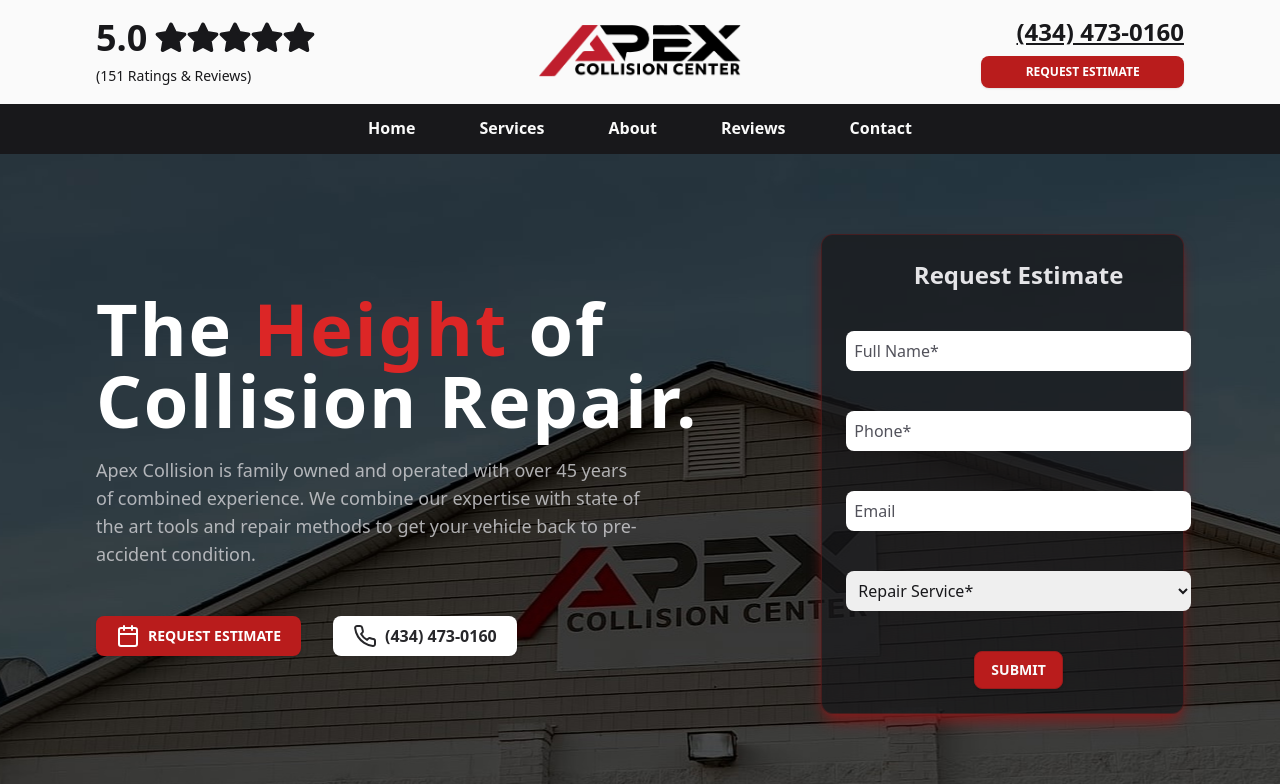
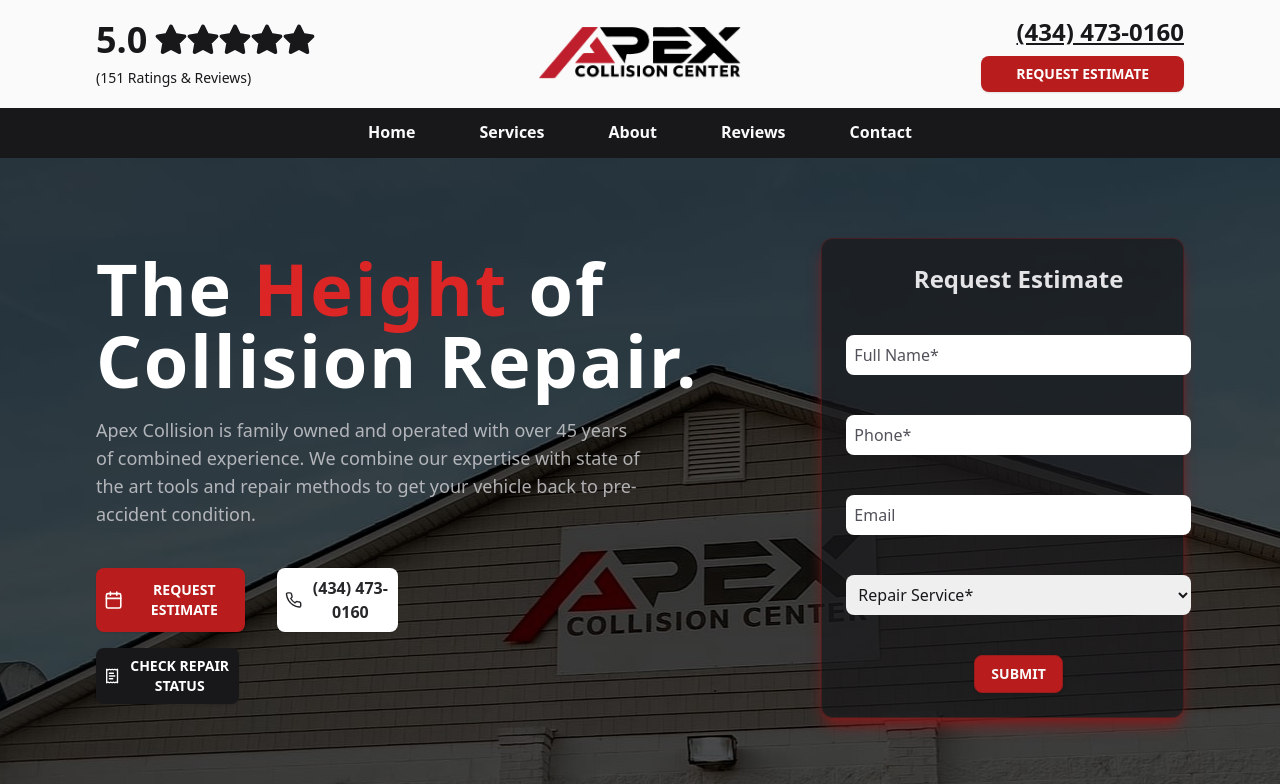
Before and after one commit to hillbrinkley/apex-collision-centers, an Astro site: page / in a window 1280 px wide. Shown: the top 784 px of the page. Built offline with nearby package versions, Linux system fonts and the light colour scheme; Astro itself is replaced by a stand-in of ours.

Commit message:
updates to landing actions

```diff
--- a/src/components/Header/CallToAction.astro
+++ b/src/components/Header/CallToAction.astro
@@ -1,7 +1,8 @@
 <div class="flex flex-col text-end gap-2">
  <a class="sm:font-semibold font-extrabold underline sm:text-2xl text-xs" href="tel:4344730160">(434) 473-0160</a>
+
  <a
-  class="py-2 sm:px-2 inline-flex items-center justify-center font-semibold rounded-lg shadow-sm bg-red-700 text-white disabled:pointer-events-none hover:bg-red-800 hover:cursor-pointer hover:transition duration-500 shadow-zinc-950/10 hover:shadow-md hover:shadow-zinc-950/20 text-xs sm:text-small hover:scale-105 uppercase"
+  class="py-2 sm:px-2 inline-flex items-center justify-center font-semibold rounded-lg shadow-sm bg-red-700 text-white disabled:pointer-events-none hover:bg-red-800 hover:cursor-pointer hover:transition duration-500 shadow-zinc-950/10 hover:shadow-md hover:shadow-zinc-950/20 text-xs sm:text-sm hover:scale-105 uppercase"
   href="#"
  >
   Request Estimate
--- a/src/components/Header/Logo.astro
+++ b/src/components/Header/Logo.astro
@@ -1,3 +1,3 @@
-<div class="grid place-content-center">
+<a class="grid place-content-center" href="/">
  <img src="/logos/red.png" alt="Apex Collision Center Logo" width={225} />
-</div>
+</a>
--- a/src/components/Header/Star.astro
+++ b/src/components/Header/Star.astro
@@ -8,5 +8,6 @@
  stroke-width="3"
  stroke-linecap="round"
  stroke-linejoin="round"
+ class="hover:scale-110 duration-200 transition hover:rotate-6 hover:fill-yellow-300"
  ><polygon points="12 2 15.09 8.26 22 9.27 17 14.14 18.18 21.02 12 17.77 5.82 21.02 7 14.14 2 9.27 8.91 8.26 12 2"></polygon></svg
 >
--- a/src/components/Landing/LandingActions.astro
+++ b/src/components/Landing/LandingActions.astro
@@ -1,6 +1,7 @@
-<div class="sm:flex md:w-full mt-2 gap-8 grid grid-flow-col grid-cols-2 md:place-content-center md:justify-start">
+<div class="w-full sm:w-5/12 gap-4 grid place-content-start grid-cols-2">
+ <div class="col-span-2 grid grid-flow-col sm:gap-8 gap-2">
   <a
-  class="sm:py-2 sm:px-5 p-3 flex justify-center items-center sm:text-sm gap-x-2 font-semibold rounded-lg shadow-sm bg-red-700 text-white disabled:pointer-events-none hover:bg-red-800 hover:cursor-pointer hover:transition duration-500 shadow-zinc-950/10 hover:shadow-md hover:shadow-zinc-950/20 hover:scale-105 uppercase"
+   class="p-2 gap-2 flex justify-center items-center text-sm font-semibold rounded-lg shadow-sm bg-red-700 text-white disabled:pointer-events-none hover:bg-red-800 hover:cursor-pointer hover:transition duration-500 shadow-zinc-950/10 hover:shadow-md hover:shadow-zinc-950/20 hover:scale-105 uppercase"
    href="#"
   >
    <svg
@@ -20,7 +21,7 @@
   </a>
 
   <a
-  class="sm:py-2 sm:px-5 p-3 flex justify-center items-center sm:text-base text-sm gap-x-2 font-semibold rounded-lg shadow-sm bg-white text-zinc-800 disabled:pointer-events-none hover:bg-zinc-200 hover:cursor-pointer hover:transition duration-500 shadow-zinc-950/10 hover:shadow-md hover:shadow-zinc-950/20 hover:scale-105"
+   class="p-2 gap-2 flex justify-center items-center sm:text-base text-sm font-semibold rounded-lg shadow-sm bg-white text-zinc-800 disabled:pointer-events-none hover:bg-zinc-200 hover:cursor-pointer hover:transition duration-500 shadow-zinc-950/10 hover:shadow-md hover:shadow-zinc-950/20 hover:scale-105"
    href="tel:4344730160"
   >
    <svg
@@ -40,3 +41,26 @@
    > (434) 473-0160
   </a>
  </div>
+ <div class="grid sm:col-span-1 gap-2 col-span-2 justify-items-center sm:justify-items-stretch">
+  <a
+   class="p-2 inline-flex items-center justify-center font-semibold rounded-lg shadow-sm bg-zinc-900 text-white disabled:pointer-events-none hover:bg-zinc-900/90 hover:cursor-pointer hover:transition duration-500 shadow-zinc-950/10 hover:shadow-md hover:shadow-zinc-950/20 text-sm hover:scale-105 uppercase gap-2"
+   href="#"
+  >
+   <svg
+    xmlns="http://www.w3.org/2000/svg"
+    width="24"
+    height="24"
+    viewBox="0 0 24 24"
+    fill="none"
+    stroke="currentColor"
+    stroke-width="2"
+    stroke-linecap="round"
+    stroke-linejoin="round"
+    class="sm:block hidden"
+    ><path d="M4 2v20l2-1 2 1 2-1 2 1 2-1 2 1 2-1 2 1V2l-2 1-2-1-2 1-2-1-2 1-2-1-2 1Z"></path><path d="M14 8H8"></path><path d="M16 12H8"></path><path
+     d="M13 16H8"></path></svg
+   >
+   Check Repair Status
+  </a>
+ </div>
+</div>
--- a/src/components/Review/Reviews.astro
+++ b/src/components/Review/Reviews.astro
@@ -36,7 +36,7 @@
   <div>
    <a
     class="py-2 px-5 inline-flex items-center gap-x-2 font-semibold rounded-lg shadow-sm bg-red-700 text-white disabled:pointer-events-none hover:bg-red-800 hover:cursor-pointer hover:transition duration-500 shadow-zinc-950/10 hover:shadow-md hover:shadow-zinc-950/20 uppercase text-sm"
-    href="#"
+    href="/"
    >
     See More
    </a>
--- a/src/pages/services.astro
+++ b/src/pages/services.astro
@@ -1,9 +1,27 @@
 ---
 import Layout from "../layouts/Layout.astro";
+import * as greatPost from "../posts/great-post.md";
+const posts = Object.values(await import.meta.glob("../posts/*.md", { eager: true })) as Array<{
+ frontmatter: { title: string; author: string };
+ url: string;
+}>;
 ---
 
 <Layout title="Services">
  <main class="sm:px-24 p-5 outline min-w-full bg-zinc-800/40 min-h-[80svh]">
   <h1 class="text-4xl font-semibold">Services</h1>
+  <p>{greatPost.frontmatter.title}</p>
+  <p>Written by: {greatPost.frontmatter.author}</p>
+
+  <p>Post Archive:</p>
+  <ul>
+   {
+    posts.map((post) => (
+     <li>
+      <a href={post.url}>{post.frontmatter.title}</a>
+     </li>
+    ))
+   }
+  </ul>
  </main>
 </Layout>
--- /dev/null
+++ b/src/posts/great-post.md
@@ -0,0 +1,6 @@
+---
+title: "The greatest post of all time"
+author: "Ben"
+---
+
+Here is my _great_ post!
```
Lines whose indentation alone changed are shown as unchanged.
